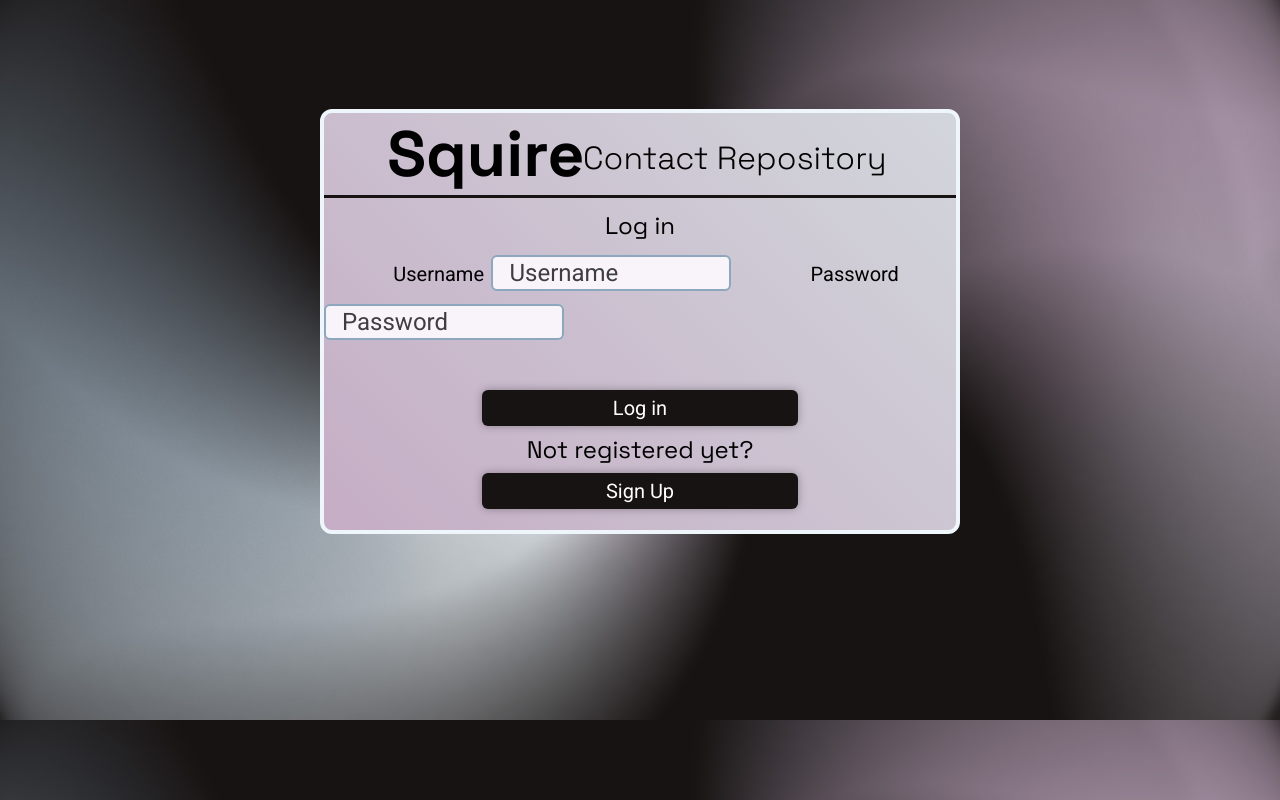
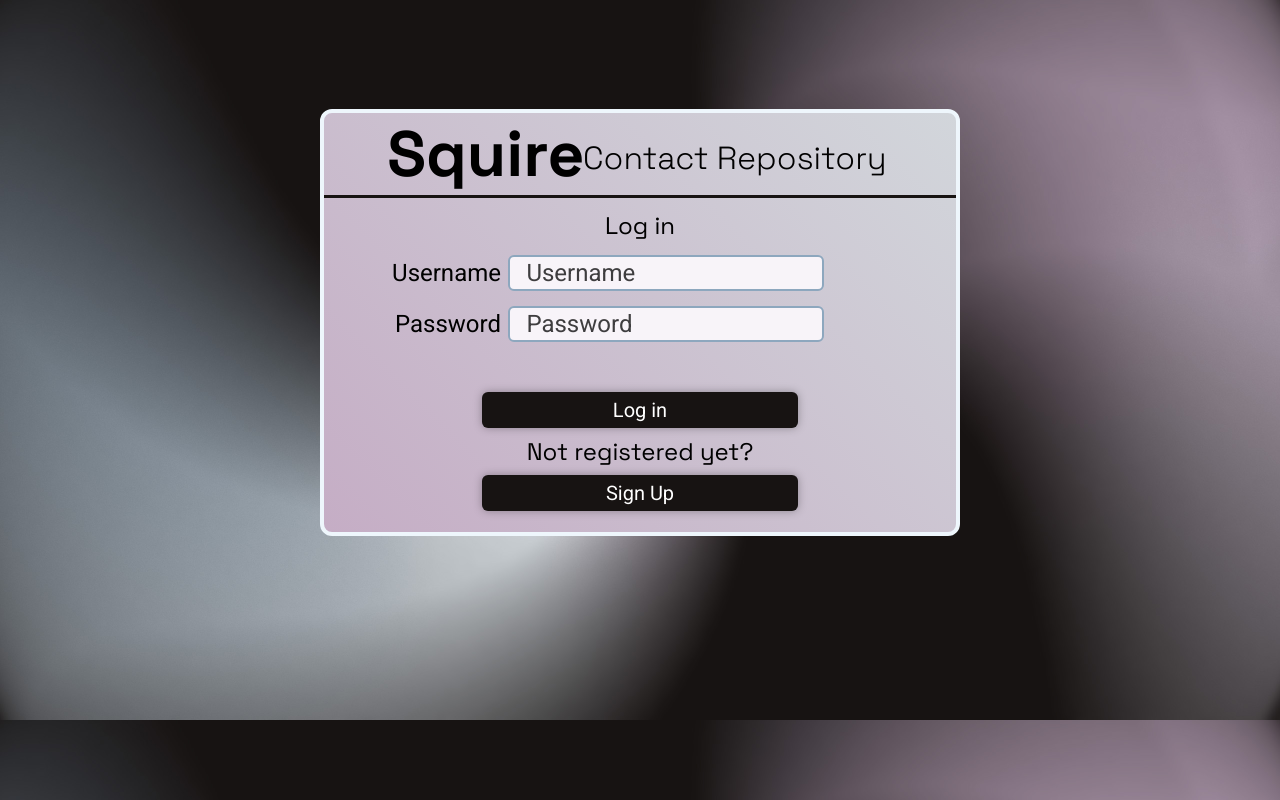
Before and after one commit to CATastrophic141/COP4331-F2023-G13-LAMP, a PHP site: page / in a window 1280 px wide. Run offline with PHP 8.4, Linux system fonts and the light colour scheme; some libraries are stand-ins or nearby versions.

Commit message:
Adjusted width of labels and login and register fields
Adjusted widths to not be pixel-based and to instead be percentage based. Also adjusted font sizes based on whether in 'Login' or 'Register' state on login page.

```diff
--- a/css/styles_loginPage.css
+++ b/css/styles_loginPage.css
@@ -51,8 +51,8 @@ body
     {
         display: inline-block;
         text-align: right;
-        font-size: 20px;
-        width: 160px;
+        font-size: 24px;
+        width: 28%;
     }
 
 
@@ -64,7 +64,7 @@ body
         display: none;
         text-align: right;
         font-size: 20px;
-        width: 160px;
+        width: 28%;
     }
 
     #loginName,
@@ -73,7 +73,7 @@ body
         display: inline-block;
         text-align: left;
         font-size: 24px;
-        width: 240px;
+        width: 50%;
     }
 }
 
--- a/js/code.js
+++ b/js/code.js
@@ -66,6 +66,11 @@ function doLogin() {
 
 function showRegister(element) {
 	if (element.innerHTML == "Sign Up") {
+		document.getElementById("loginName").style.fontSize = '20px';
+		document.getElementById("loginPassword").style.fontSize = '20px';
+		document.getElementById("loginNameLabel").style.fontSize = '20px';
+		document.getElementById("loginPasswordLabel").style.fontSize = '20px';
+
 		document.getElementById("registerFirstName").style.display = 'inline-block';
 		document.getElementById("regFirstNameLabel").style.display = 'inline-block';
 		document.getElementById("regFirstNameLabel").innerText = 'First Name ';
@@ -88,7 +93,12 @@ function showRegister(element) {
 		document.getElementById("registerText").innerHTML = "Already have an Account?";
 		document.getElementById("signUpButton").innerHTML = "Log In";
 	} else {
-		// Hide the labels for the fields in the register box as necessary
+		// Hide and adjust the labels for the fields in the register box as necessary
+		document.getElementById("loginName").style.fontSize = '24px';
+		document.getElementById("loginPassword").style.fontSize = '24px';
+		document.getElementById("loginNameLabel").style.fontSize = '24px';
+		document.getElementById("loginPasswordLabel").style.fontSize = '24px';
+
 		document.getElementById("regFirstNameLabel").style.display = 'none';
 		document.getElementById("regLastNameLabel").style.display = 'none';
 		document.getElementById("regPhoneLabel").style.display = 'none';
```
